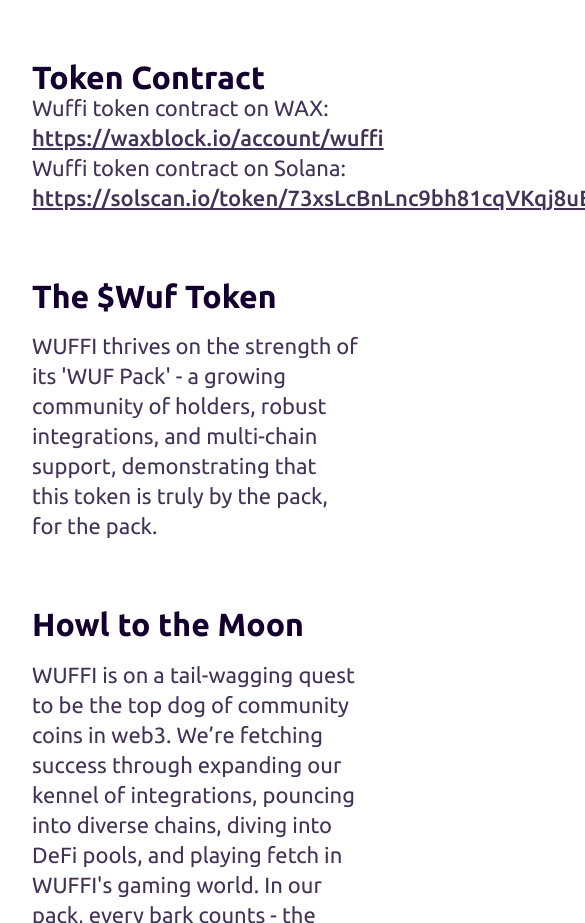
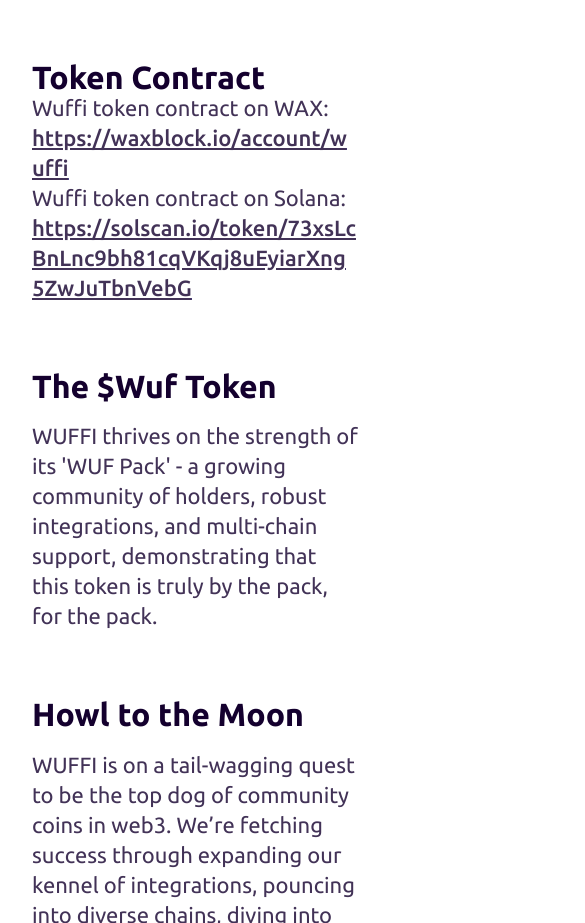
Before and after one commit to phanhuy111/wuffi-demo, a plain HTML site: page index.html in a window 390 px wide. Shown: the part 1269-2192 px from the top of the page, 585 px wide, since content can reach past the window. Drawn offline with nearby package versions, Linux system fonts and the light colour scheme; a small style sheet from the web is missing.

Commit message:
update wuffi

```diff
--- a/css/main.css
+++ b/css/main.css
@@ -978,4 +978,11 @@ input:focus {
     display: flex;
     flex-direction: column;
   }
+
+  .tag-link {
+    white-space: pre-wrap;
+    white-space: pre-line;
+    word-wrap: break-word;
+    word-break: break-all;
+  }
 }
--- a/index.html
+++ b/index.html
@@ -52,13 +52,13 @@
           Token Contract
         </div>
         <p class="wuffi-token-contract valign-text-middle ubuntu-normal-black-rock-22px" data-id="0:28">
-          <span class="text-link"><span class="span0-NSomfx ubuntu-normal-black-rock-22px">Wuffi token contract on WAX:&nbsp;</span><a
-              href="https://waxblock.io/account/wuffi" target="_blank"><span class="span1-NSomfx"
+          <span class="text-link"><span class="span0-NSomfx ubuntu-normal-black-rock-22px">Wuffi token contract on
+              WAX:&nbsp;</span><a href="https://waxblock.io/account/wuffi" class="tag-link" target="_blank"><span class="span1-NSomfx"
                 data-hotspot-id="hp-0">https://waxblock.io/account/wuffi</span></a></span>
         </p>
         <p class="wuffi-token-contract valign-text-middle ubuntu-normal-black-rock-22px" data-id="0:29">
           <span class="text-link"><span class="span0-tSIsx5 ubuntu-normal-black-rock-22px">Wuffi token contract on
-              Solana:&nbsp;</span><a href="https://solscan.io/token/73xsLcBnLnc9bh81cqVKqj8uEyiarXng5ZwJuTbnVebG"
+              Solana:&nbsp;</span><a class="tag-link" href="https://solscan.io/token/73xsLcBnLnc9bh81cqVKqj8uEyiarXng5ZwJuTbnVebG"
               target="_blank"><span class="span1-tSIsx5"
                 data-hotspot-id="hp-1">https://solscan.io/token/73xsLcBnLnc9bh81cqVKqj8uEyiarXng5ZwJuTbnVebG</span></a></span>
         </p>
```
